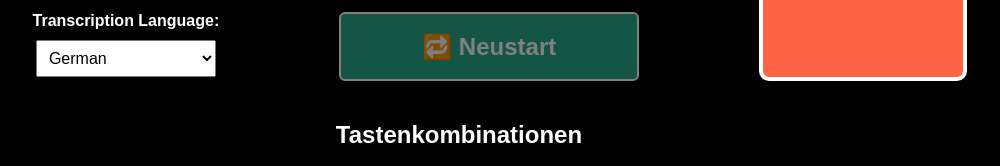
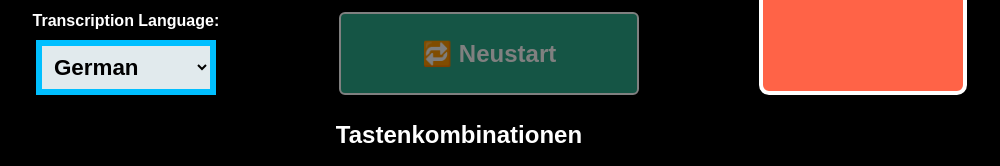
Before and after one commit to MehdiNV/tts-interface, an Electron app: page index.html in a window 1000 px wide. Shown: the part 603-769 px from the top of the page. Drawn offline with Linux system fonts and the light colour scheme; no server answers.

Commit message:
Adjust transription-lang selector to be bigger and clearer

```diff
--- a/css/index.css
+++ b/css/index.css
@@ -428,10 +428,13 @@ main {
 }
 
 #transcriptionLanguageSelector {
-  font-size: 1em;
+  background-color: #E1EAED;
+  border: 6px solid #00BFFF;
+  font-size: 1.4em;
+  font-weight: bold;
   padding: 8px;
+  margin-top: 5px;
   width: 180px;
-  margin-top: 5px;
 }
 
 @media (max-width: 600px) {
```
